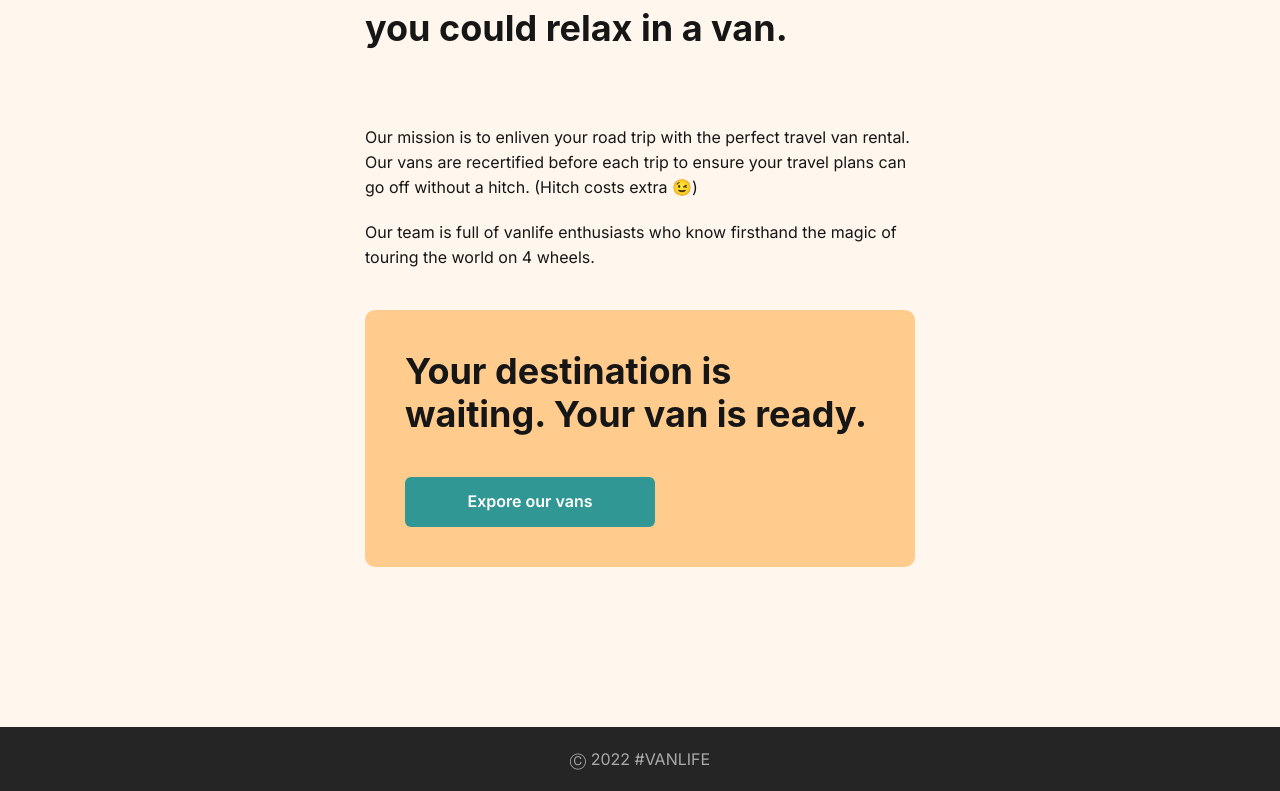
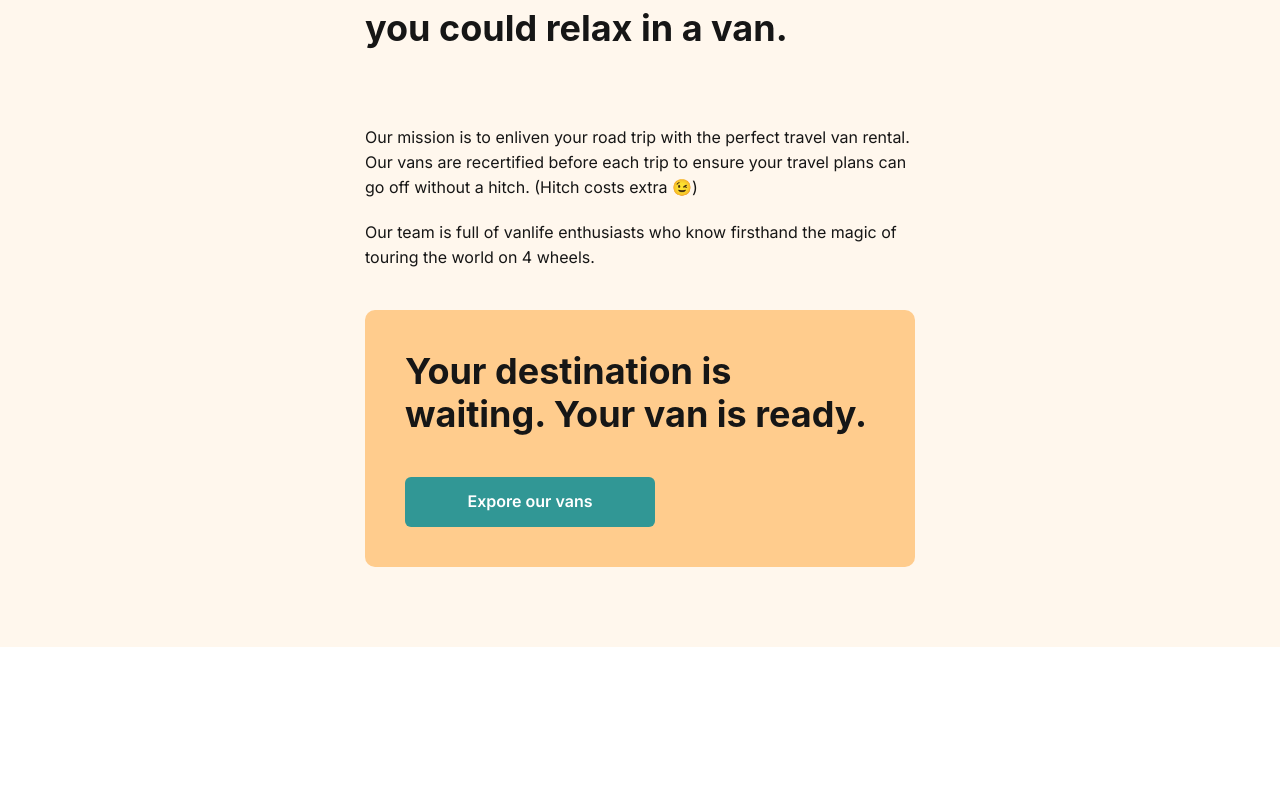
Before and after one commit to J-David-Baxter/vanLife, a React (Vite) app: page /about in a window 1280 px wide. Shown: the part 542-1333 px from the top of the page. After the commit the page ends 1189 px from the top, so only its background shows below. Built offline with nearby package versions, Linux system fonts and the light colour scheme.

Commit message:
Fix empty white space

```diff
--- a/src/App.jsx
+++ b/src/App.jsx
@@ -3,14 +3,14 @@ import Home from "./pages/Home"
 import About from "./pages/About"
 import Nav from "./components/Nav"
 import Vans from "./pages/Vans"
-import Footer from "./components/Footer"
+// import Footer from "./components/Footer"
 import VanDetails from "./pages/VanDetails"
 import { Box } from "@chakra-ui/react"
 import "./server"
 
 function App() {
   return (
-    <Box backgroundColor='#FFF7ED' fontFamily='Inter'>
+    <Box backgroundColor='#FFF7ED' fontFamily='Inter' minH='100vh'>
       <Nav />
       <Routes>
         <Route path="/" element={<Home />} />
@@ -18,7 +18,7 @@ function App() {
         <Route path="/vans" element={<Vans />} />
         <Route path="/vans/:id" element={<VanDetails />}/>
       </Routes>
-      <Footer />
+      {/* <Footer /> */}
     </Box>
   )
 }
--- a/src/pages/About.jsx
+++ b/src/pages/About.jsx
@@ -4,7 +4,7 @@ import { Link } from "react-router-dom"
 
 const About = () => {
   return (
-    <Box color='#161616' backgroundColor='#FFF7ED' >
+    <Box color='#161616' backgroundColor='#FFF7ED' minHeight='100%' paddingBottom={20}>
         <Image
             src={aboutBackground}
             alt="person sitting on a van at night"
@@ -17,7 +17,7 @@ const About = () => {
         <Text w={550} m='0 auto' lineHeight='25px' mb={5}>Our mission is to enliven your road trip with the perfect travel van rental. Our vans are recertified before each trip to ensure your travel plans can go off without a hitch.
 (Hitch costs extra 😉)</Text>
         <Text w={550} m='0 auto' lineHeight='25px' >Our team is full of vanlife enthusiasts who know firsthand the magic of touring the world on 4 wheels.</Text>
-        <Container p={10} w={550} backgroundColor='#FFCC8D' borderRadius={10} mt={10} mb={40}>
+        <Container p={10} w={550} backgroundColor='#FFCC8D' borderRadius={10} mt={10}>
           <Heading >Your destination is waiting. Your van is ready.</Heading>
           <Link to='/vans'>
             <Button colorScheme="teal" color='white' mt={10} w='250px' h='50px'>Expore our vans</Button>
--- a/src/pages/Home.jsx
+++ b/src/pages/Home.jsx
@@ -11,7 +11,7 @@ const Home = () => {
         align='center'
         justify='center'
         textAlign='center'
-        h='100vh'
+        minHeight='100vh'
     >
         <Heading color='white' mt={-40} maxW={650} fontWeight={800} fontSize={36}>You got the travel plans, we got the travel vans</Heading>
         <Text m='0 auto' color='white' maxW={650}>Add adventure to your life by joining the #vanlife movement. Rent the perfect van to make your perfect road trip.</Text>
--- a/src/pages/VanDetails.jsx
+++ b/src/pages/VanDetails.jsx
@@ -1,5 +1,5 @@
 import { Link, useParams } from "react-router-dom"
-import { Heading, Image, Spinner, Text, Stack } from "@chakra-ui/react";
+import { Heading, Image, Spinner, Text, Stack, Box } from "@chakra-ui/react";
 import useFetch from "../hooks/useFetch";
 import VanTypeBadge from "../components/VanTypeBadge";
 
@@ -10,10 +10,10 @@ const VanDetails = () => {
   const {data, loading, error} = useFetch(`/api/vans/${id}`)
 
  return (
-    <>
+    <Box paddingBottom={20}>
       <Link to='/vans'><Text textDecoration='underline' cursor='pointer' ml={10}>Back to all vans</Text></Link>
-      <Stack w='40%' align='start' m='0 auto' gap={10} mb={10}>
-        {loading && <Spinner color="#161616" size='xl'/>}
+      <Stack w='40%' align='start' m='0 auto' gap={10}>
+        {loading && <Spinner color="#161616" size='xl' alignSelf='center' />}
         {error && <Text>Something went wrong!</Text>}
         <Image
           src={data && data.vans.imageUrl}
@@ -22,11 +22,11 @@ const VanDetails = () => {
         <Stack gap={5}>
           <VanTypeBadge type={data && data.vans.type} width={60}/>
           <Heading>{data && data.vans.name}</Heading>
-          <Heading>${data && data.vans.price}/day</Heading>
+          <Heading>{data && `$${data.vans.price}/day`}</Heading>
           <Text w='87%' lineHeight={1.6} fontSize={18}>{data && data.vans.description}</Text>
         </Stack>
       </Stack>
-    </>
+    </Box>
   )
 }
 
```
